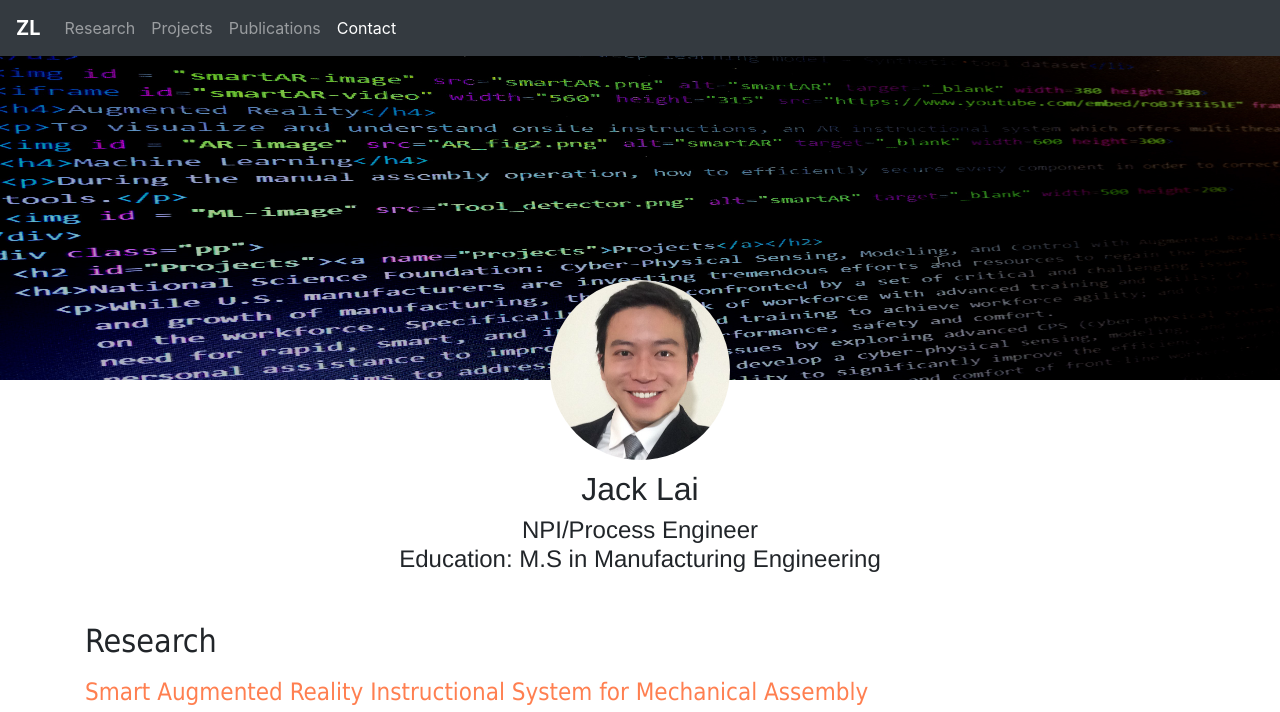
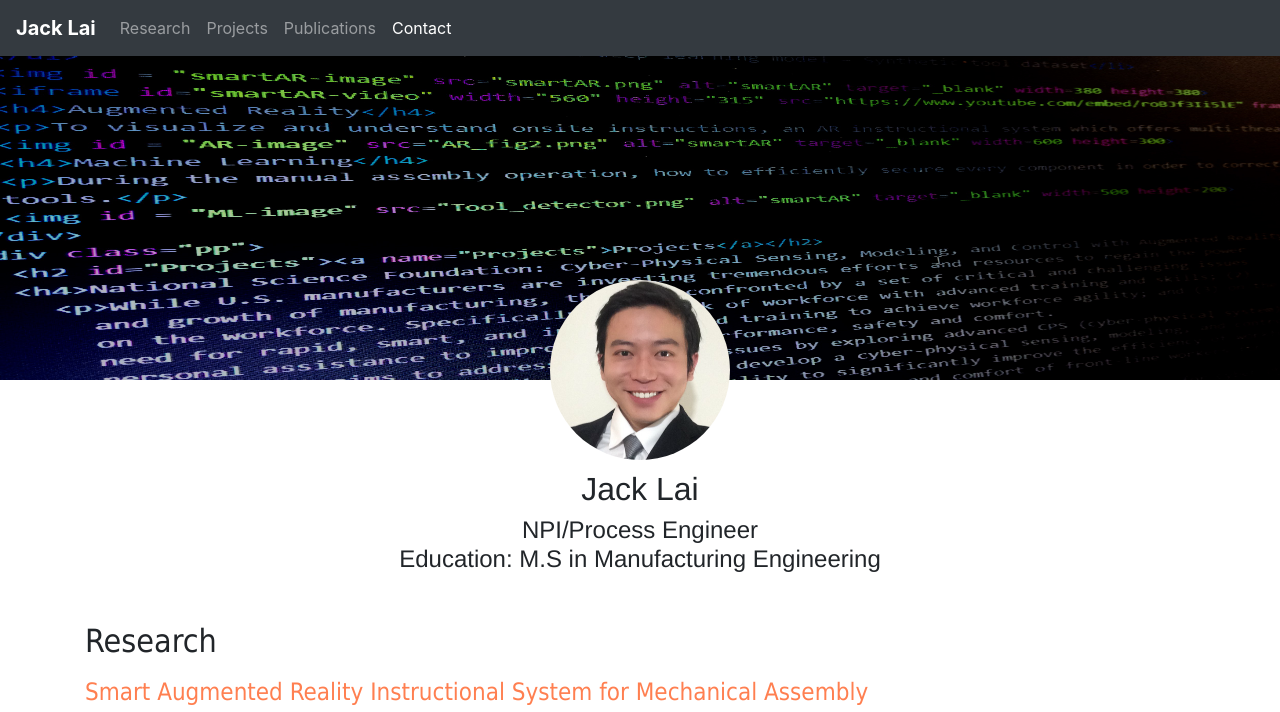
Before and after one commit to JackLaii/Ze-Hao-Lai, a plain HTML site: page index.html in a window 1280 px wide. Shown: the top 712 px of the page. Drawn offline with nearby package versions, Linux system fonts and the light colour scheme.

Commit message:
Update index.html

```diff
--- a/index.html
+++ b/index.html
@@ -14,7 +14,7 @@
   </head>
   <body data-spy="scroll" data-target="#main-nav">
         <nav id="main-nav" class="navbar navbar-expand-lg navbar-dark bg-dark fixed-top">
-          <a class="navbar-brand" href="#"><strong>ZL</strong></a>
+          <a class="navbar-brand" href="#"><strong>Jack Lai</strong></a>
           <button class="navbar-toggler" type="button" data-toggle="collapse" data-target="#navbarSupportedContent" aria-controls="navbarSupportedContent" aria-expanded="false" aria-label="Toggle navigation">
             <span class="navbar-toggler-icon"></span>
           </button>
```
